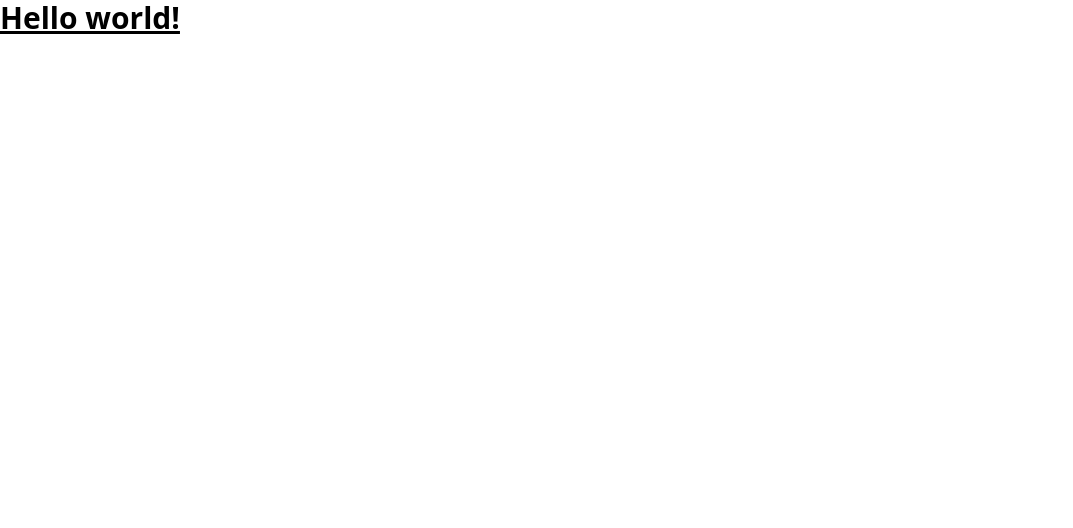
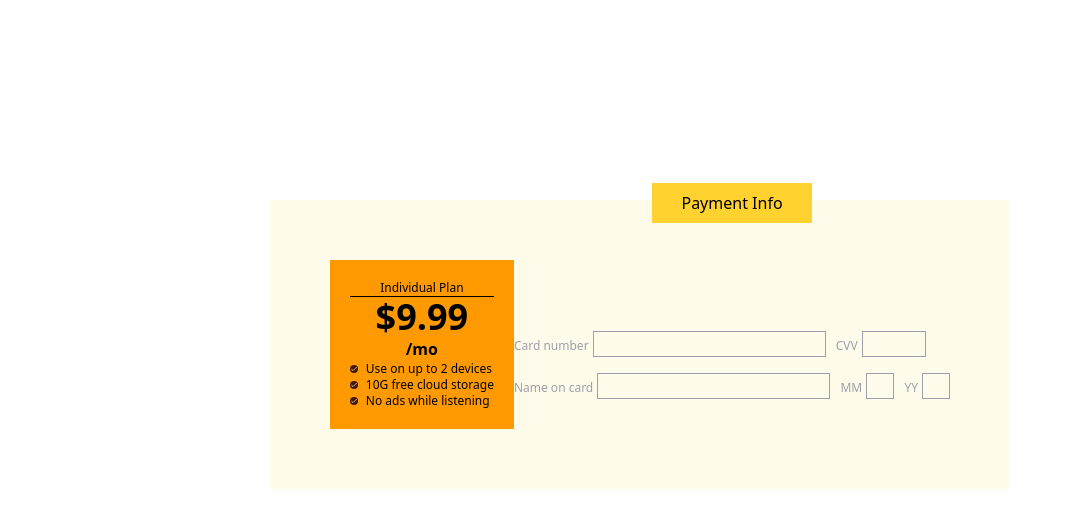
Before and after one commit to NinoVilloutreix/Test-du-30, a website built with Vite: page index.html in a window 1280 px wide. Shown: the whole page, without its empty margins (0-1073 px from the left). Built offline with nearby package versions, Linux system fonts and the light colour scheme.

Commit message:
après le 1

```diff
--- a/index.html
+++ b/index.html
@@ -5,7 +5,71 @@
     <meta name="viewport" content="width=device-width, initial-scale=1.0" />
     <link href="/src/style.css" rel="stylesheet" />
   </head>
-  <body>
-    <h1 class="text-3xl font-bold underline">Hello world!</h1>
+  <body class="p-50 flex justify-center">
+    <card class="card flex bg-amber-50 justify-center g-10 p-15 ">
+      <section class="flex w-max bg-amber-500 justify-center flex-col text-center p-5">
+        <article class="card__article flex flex-col">
+          <div class="card__article-grp flex flex-col">
+            <h3 class="card_article-grp-title text-xs">Individual Plan</h3>
+            <hr class="card_article-grp-hr flex bg-black">
+          </div>
+          <caption class="flex justify-center flex-row">
+            <h2 class="card__article-cpt-h2 text-4xl font-bold">$9.99</h2>
+            <p class="card__article-cpt-p font-bold">/mo</p>
+          </caption>
+        </article>
+        <article class="card__article flex flex-col bg-clip-content">
+          <span class="flex items-center gap-2">
+            <img src="./public/assets/check.svg" class="bg-amber-950 rounded-full h-2 w-2">
+            <h2 class="text-xs">
+              Use on up to 2 devices
+            </h2>
+          </span>
+          <span class="flex items-center gap-2">
+            <img src="./public/assets/check.svg" class="bg-amber-950 rounded-full h-2 w-2">
+            <h2 class="text-xs">
+              10G free cloud storage
+            </h2>
+          </span>
+          <span class="flex items-center gap-2">
+            <img src="./public/assets/check.svg" class="bg-amber-950 rounded-full h-2 w-2">
+            <h2 class="text-xs">
+              No ads while listening
+            </h2>
+          </span>
+        </article>
+      </section>
+      <section class="flex flex-col justify-center items-center">
+        <h2 class="flex justify-center w-40 h-10 items-center text-center bg-amber-300 0 p-2.5 -translate-y-27">
+          <a>Payment Info</a>
+        </h2>
+        <form action="" method="get" class="flex justify-center flex-col gap-4">
+          <div class="flex flex-row gap-2.5">
+            <fieldset class="form">
+              <label class="text-xs text-zinc-400"for="name">Card number</label>
+              <input class="border-1 border-zinc-400"type="text" name="name" id="name" required />
+            </fieldset>
+            <fieldset class="form">
+              <label class="text-xs text-zinc-400"for="name">CVV</label>
+              <input class="border-1 w-16 border-zinc-400"type="text" name="name" id="name" required />
+            </fieldset>
+          </div>
+          <div class="flex flex-row gap-2.5">
+            <fieldset class="form">
+              <label class="text-xs text-zinc-400"for="name">Name on card</label>
+              <input class="border-1 border-zinc-400"type="text" name="name" id="name" required />
+            </fieldset>
+            <fieldset class="form">
+              <label class="text-xs text-zinc-400"for="name">MM</label>
+              <input class="border-1 w-7 border-zinc-400"type="text" name="name" id="name" required />
+            </fieldset>
+            <fieldset class="form">
+              <label class="text-xs text-zinc-400"for="name">YY</label>
+              <input class="border-1 w-7 border-zinc-400"type="text" name="name" id="name" required />
+            </fieldset>
+          </div>
+        </form>
+      </section>
+    </card>
   </body>
 </html>
--- a/src/style.css
+++ b/src/style.css
@@ -1 +1,10 @@
 @import 'tailwindcss';
+
+@layer base{
+    :root{
+        --clr-bg: hsl(356, 100, 97);
+        --clr-blue: hsl(356, 89, 67);
+        --clr-pink: hsl(191, 100, 29);
+        --clr-yellow: hsl(46, 100, 50);
+    }
+}
```
Also changed, not shown: public/README.md (added), public/assets/back 1.svg (added), public/assets/back.svg (added), public/assets/card_number.svg (added), public/assets/card_pin.svg (added), public/assets/check.svg (added), public/assets/shape_1.svg (added), public/assets/shape_2.svg (added), public/assets/shape_3.svg (added), public/assets/visa.svg (added), public/maquette.png (added).
